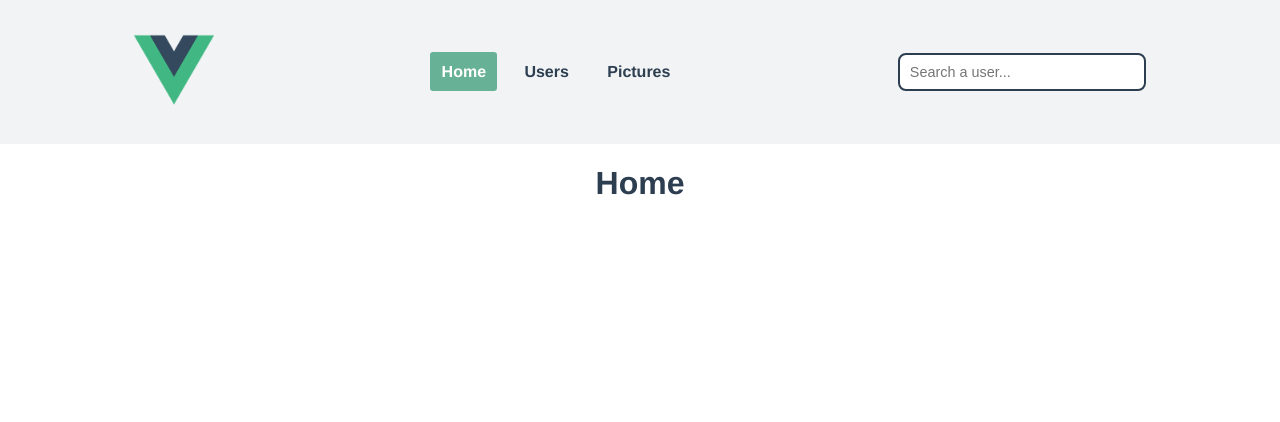
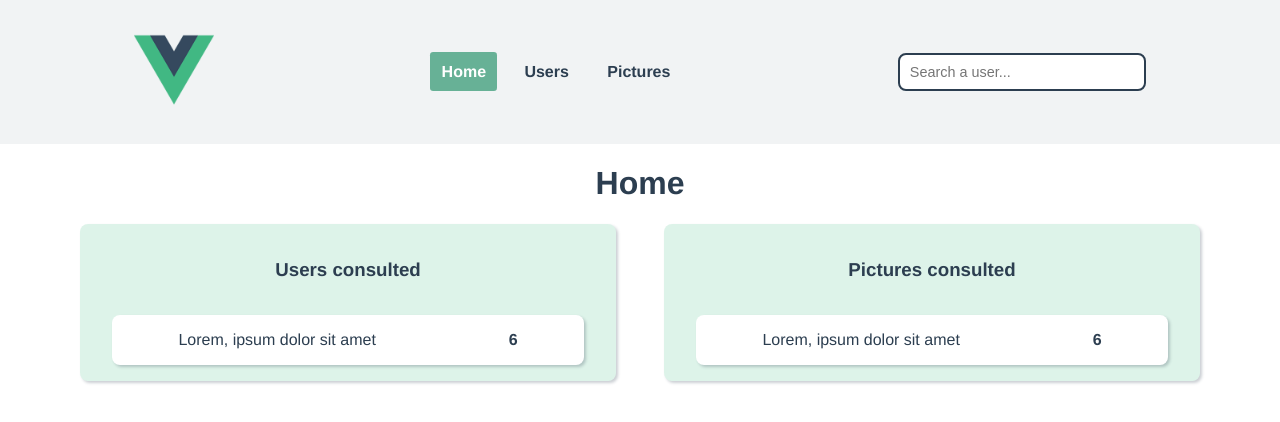
Before and after one commit to PauGarciaMartinez/m10.7-vue-final-project, a Vue app in the folder m10.7-vue-final-project/: page / in a window 1280 px wide. Shown: the top 422 px of the page. Built offline with nearby package versions, Linux system fonts and the light colour scheme.

Commit message:
Start visit counter

```diff
--- a/m10.7-vue-final-project/src/styles/css/home.css
+++ b/m10.7-vue-final-project/src/styles/css/home.css
@@ -0,0 +1,31 @@
+.consulted-wrapper {
+  display: grid;
+  grid-template-columns: 1fr 1fr;
+  grid-auto-rows: 1fr;
+  margin: auto 5rem;
+  gap: 3rem;
+}
+
+.consulted-container {
+  display: flex;
+  flex-direction: column;
+  gap: 1rem;
+  background-color: #42b9832d;
+  border-radius: 0.5rem;
+  box-shadow: 2px 2px 3px #2c3e503f;
+  padding: 1rem;
+}
+
+.data-container {
+  display: flex;
+  flex-direction: row;
+  justify-content: space-around;
+  align-items: center;
+  text-align: left;
+  margin: auto 1rem;
+  background-color: white;
+  border-radius: 0.5rem;
+  box-shadow: 2px 2px 3px #2c3e503f;
+}
+
+/*# sourceMappingURL=home.css.map */
--- a/m10.7-vue-final-project/src/styles/scss/home.scss
+++ b/m10.7-vue-final-project/src/styles/scss/home.scss
@@ -0,0 +1,31 @@
+// WRAPPER
+.consulted-wrapper {
+  display: grid;
+  grid-template-columns: 1fr 1fr;
+  grid-auto-rows: 1fr;
+  margin: auto 5rem;
+  gap: 3rem;
+}
+
+// CARDS
+.consulted-container {
+  display: flex;
+  flex-direction: column;
+  gap: 1rem;
+  background-color: #42b9832d;
+  border-radius: 0.5rem;
+  box-shadow: 2px 2px 3px #2c3e503f;
+  padding: 1rem;
+}
+
+.data-container {
+  display: flex;
+  flex-direction: row;
+  justify-content: space-around;
+  align-items: center;
+  text-align: left;
+  margin: auto 1rem;
+  background-color: white;
+  border-radius: 0.5rem;
+  box-shadow: 2px 2px 3px #2c3e503f;
+}
--- a/m10.7-vue-final-project/src/views/Home.vue
+++ b/m10.7-vue-final-project/src/views/Home.vue
@@ -4,6 +4,26 @@
   <header>
     <h1>Home</h1>
   </header>
+
+  <section class="consulted-wrapper">
+
+    <article class="consulted-container">
+      <h3>Users consulted</h3>
+      <div class="data-container">
+        <p>Lorem, ipsum dolor sit amet</p>
+        <p><strong>6</strong></p>
+      </div>
+    </article>
+
+    <article class="consulted-container">
+      <h3>Pictures consulted</h3>
+      <div class="data-container">
+        <p>Lorem, ipsum dolor sit amet</p>
+        <p><strong>6</strong></p>
+      </div>
+    </article>
+
+  </section>
 
 </template>
 
```
Also changed, not shown: 1 other file (tests, documents, lock files or other folders).
